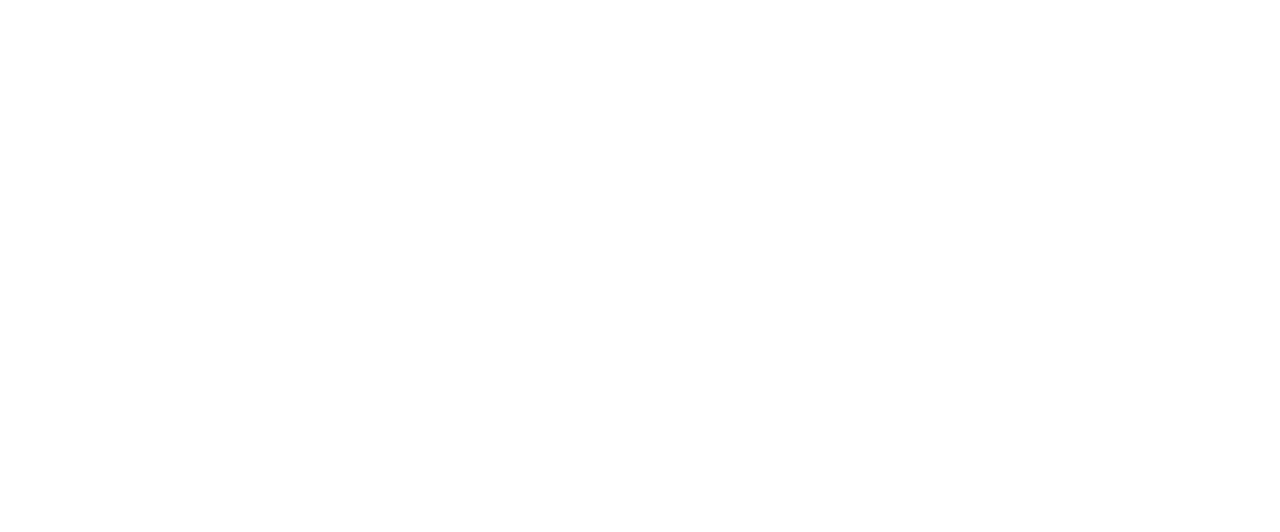
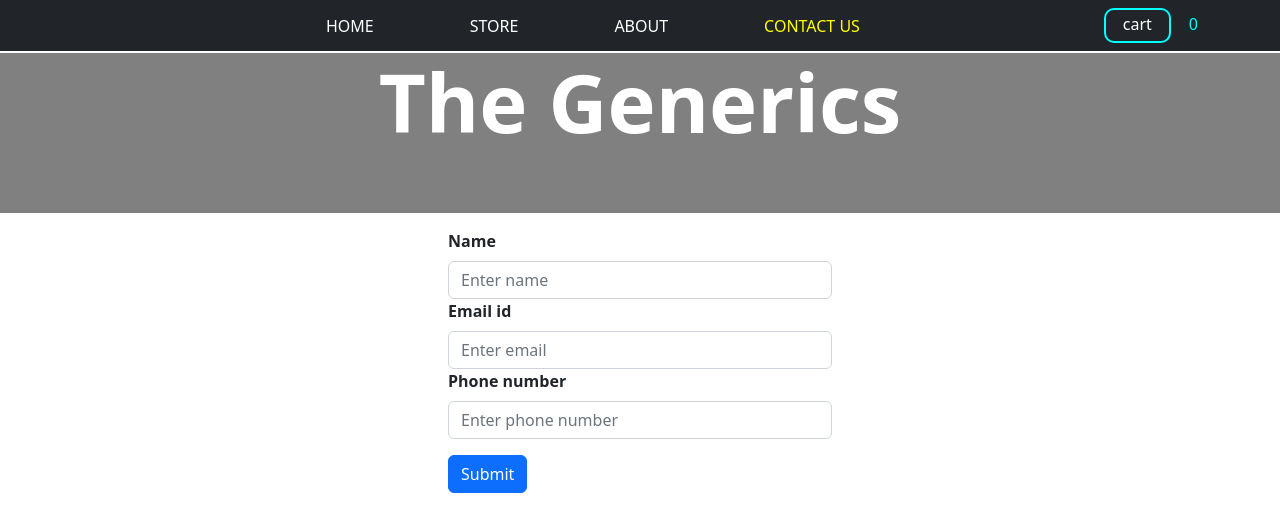
Before and after one commit to Soreikhudai/e-commerce, a React (Create React App) app: page /contactus in a window 1280 px wide. Before the commit this address had no page. Shown: the top 532 px of the page. Built offline with nearby package versions, Linux system fonts and the light colour scheme.

Commit message:
form created and sent ro firebase

```diff
--- a/package.json
+++ b/package.json
@@ -7,6 +7,7 @@
     "@testing-library/react": "^13.4.0",
     "@testing-library/user-event": "^13.5.0",
     "bootstrap": "^5.2.3",
+    "firebase": "^9.17.2",
     "react": "^18.2.0",
     "react-bootstrap": "^2.7.2",
     "react-dom": "^18.2.0",
--- a/src/App.js
+++ b/src/App.js
@@ -2,6 +2,7 @@
 import { BrowserRouter, Routes, Route } from "react-router-dom";
 import Home from "./page/Home/Home";
 import About from "./page/About/About";
+import ContactUs from "./page/ContactUs/ContactUs";
 
 const App = () => {
   return (
@@ -11,6 +12,7 @@
           <Route path="/" element={<Home />} />
           <Route path="/store" element={<Store />} />
           <Route path="/about" element={<About />} />
+          <Route path="/contactus" element={<ContactUs />} />
         </Routes>
       </BrowserRouter>
     </>
--- /dev/null
+++ b/src/components/ContactUs/FormToContact.css
@@ -0,0 +1,10 @@
+Form {
+  margin: 1rem auto;
+  width: 30%;
+}
+Label {
+  font-weight: bolder;
+}
+.btn-form {
+  margin: 1rem auto;
+}
--- /dev/null
+++ b/src/components/ContactUs/FormToContact.js
@@ -0,0 +1,62 @@
+import { Form, Button } from "react-bootstrap";
+import { useRef } from "react";
+import "./FormToContact.css";
+
+const FormToContact = () => {
+  const nameRef = useRef("");
+  const emailRef = useRef("");
+  const phoneNumberRef = useRef("");
+
+  const addToFireBase = async (event) => {
+    event.preventDefault();
+    const details = {
+      name: nameRef.current.value,
+      email: emailRef.current.value,
+      number: phoneNumberRef.current.value,
+    };
+    try {
+      const response = await fetch(
+        "https://react-http-project-da8f6-default-rtdb.firebaseio.com/details.json",
+        {
+          method: "POST",
+          body: JSON.stringify(details),
+          headers: {
+            "Content-Type": "application/json",
+          },
+        }
+      );
+      const data = await response.json();
+      console.log(data);
+    } catch (error) {
+      console.log("error");
+    }
+  };
+  return (
+    <Form onSubmit={addToFireBase}>
+      <Form.Group controlId="formName">
+        <Form.Label>Name</Form.Label>
+        <Form.Control type="text" placeholder="Enter name" ref={nameRef} />
+      </Form.Group>
+
+      <Form.Group controlId="formEmail">
+        <Form.Label>Email id</Form.Label>
+        <Form.Control type="email" placeholder="Enter email" ref={emailRef} />
+      </Form.Group>
+
+      <Form.Group controlId="formPhone">
+        <Form.Label>Phone number</Form.Label>
+        <Form.Control
+          type="tel"
+          placeholder="Enter phone number"
+          ref={phoneNumberRef}
+        />
+      </Form.Group>
+
+      <Button className="btn-form" variant="primary" type="submit">
+        Submit
+      </Button>
+    </Form>
+  );
+};
+
+export default FormToContact;
--- a/src/components/NavBar/NavBar.js
+++ b/src/components/NavBar/NavBar.js
@@ -63,6 +63,14 @@
                 style={{ color: "white", textDecoration: "none" }}
               >
                 ABOUT
+              </NavLink>
+
+              <NavLink
+                className="nav-link-bold ml-5 mr-5"
+                to="/contactus"
+                style={{ color: "white", textDecoration: "none" }}
+              >
+                CONTACT US
               </NavLink>
             </Nav>
           </Navbar.Collapse>
--- /dev/null
+++ b/src/page/ContactUs/ContactUs.js
@@ -0,0 +1,14 @@
+import Banner from "../../components/Banner/Banner";
+import FormToContact from "../../components/ContactUs/FormToContact";
+import NavBar from "../../components/Navbar/NavBar";
+
+const ContactUs = () => {
+  return (
+    <>
+      <NavBar />
+      <Banner />
+      <FormToContact />
+    </>
+  );
+};
+export default ContactUs;
--- a/src/page/Home/Home.js
+++ b/src/page/Home/Home.js
@@ -5,13 +5,13 @@
 import NavBar from "../../components/Navbar/NavBar";
 function Home() {
   return (
-    <div>
+    <>
       <NavBar />
       <Banner />
       <MusicButton />
       <Section />
       <Footer />
-    </div>
+    </>
   );
 }
 
```
Also changed, not shown: 1 other file (tests, documents, lock files or other folders).
